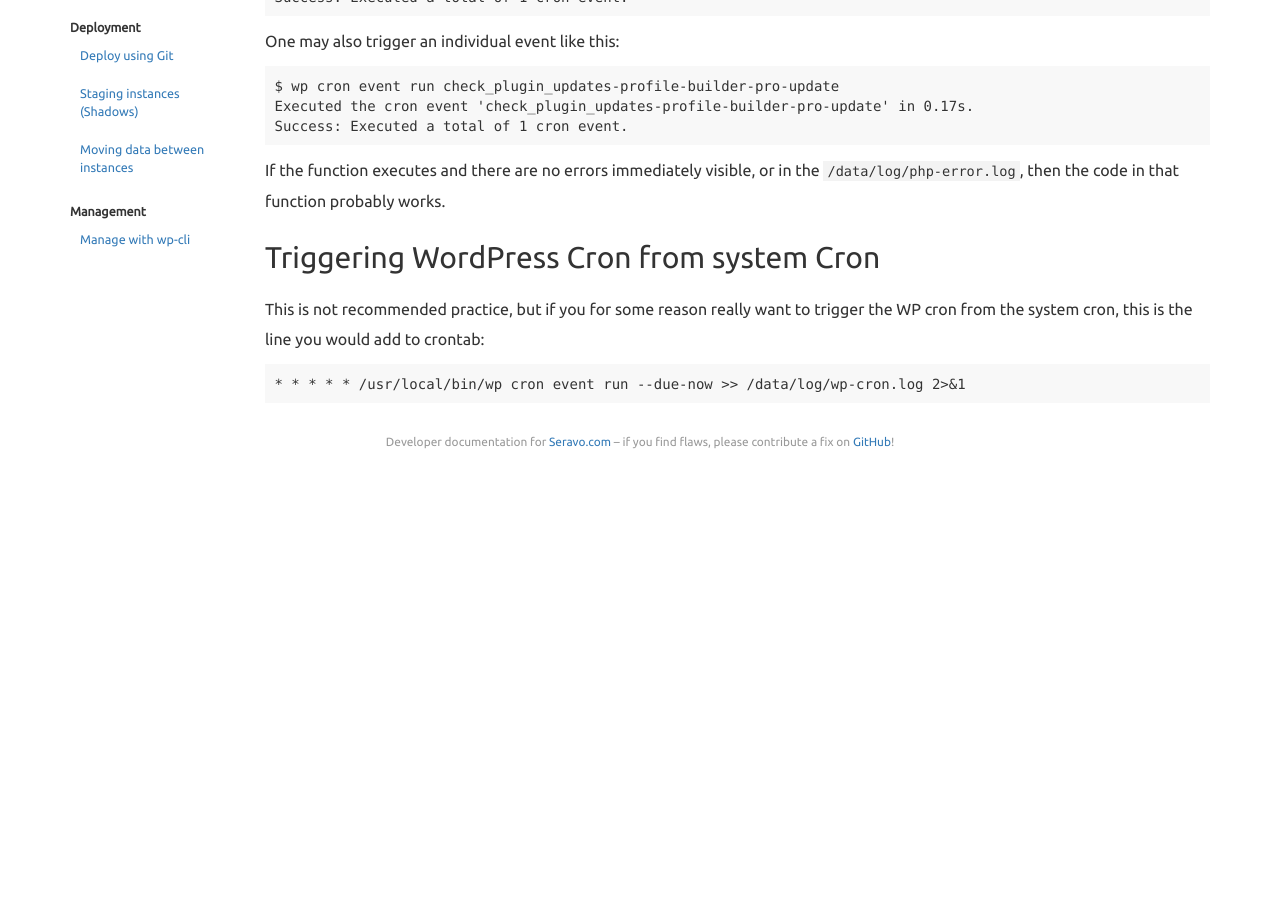
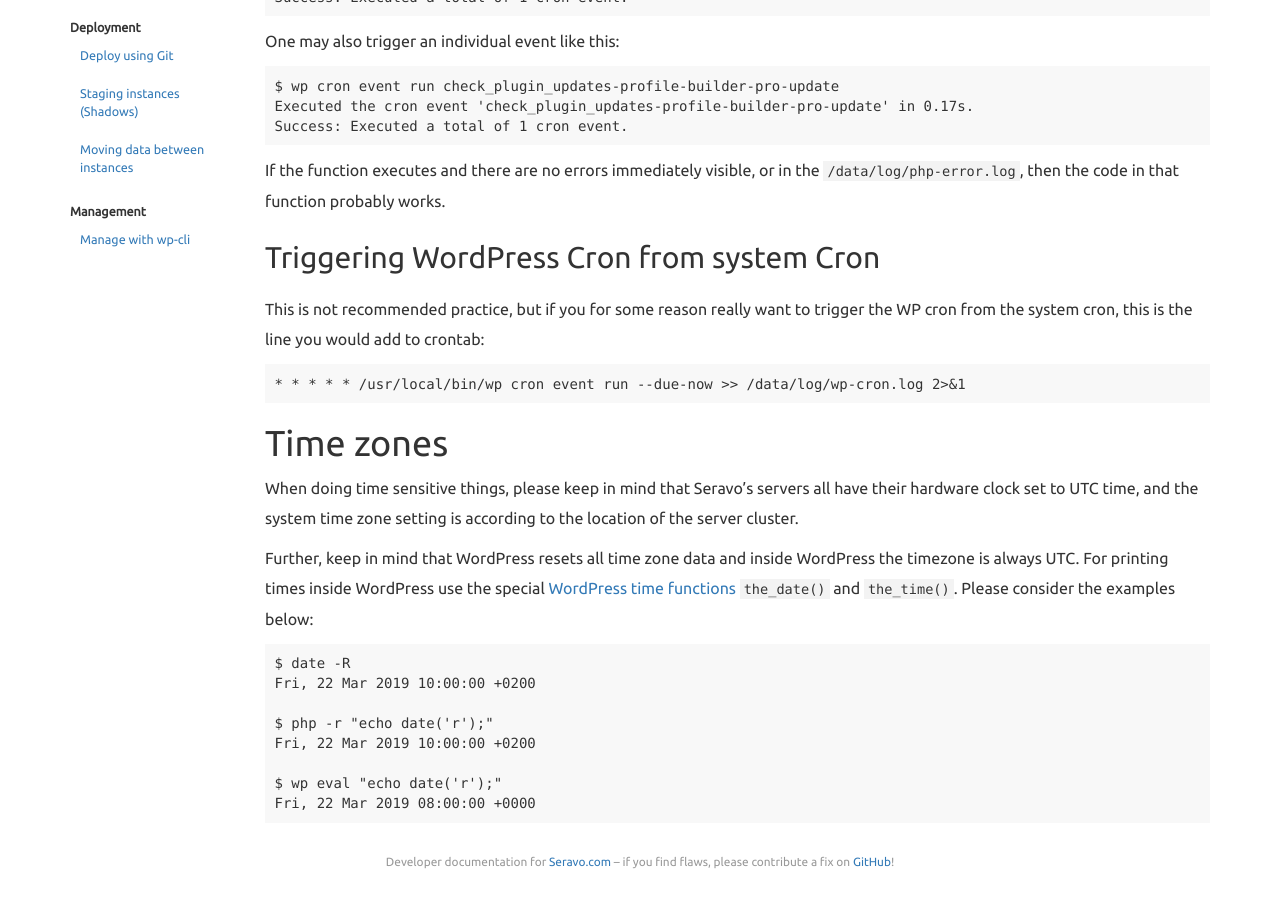
Before and after one commit to Seravo/docs, a Jekyll site: the page built from _posts/2019-03-15-wordpress-cron.md, in a window 1280 px wide and 900 px high, scrolled down 1440 px. Built offline with Jekyll 4.4.1, drawn with Linux system fonts in a browser that asks for light colours; nearby versions of some CDN libraries; before the commit the page ends 1920 px from its top, so only the background shows below that.

Commit message:
Add note on time zones in WordPress

````diff
--- a/_posts/2019-03-15-wordpress-cron.md
+++ b/_posts/2019-03-15-wordpress-cron.md
@@ -72,3 +72,20 @@ This is not recommended practice, but if you for some reason really want to trig
 ```
 * * * * * /usr/local/bin/wp cron event run --due-now >> /data/log/wp-cron.log 2>&1
 ```
+
+# Time zones
+
+When doing time sensitive things, please keep in mind that Seravo's servers all have their hardware clock set to UTC time, and the system time zone setting is according to the location of the server cluster.
+
+Further, keep in mind that WordPress resets all time zone data and inside WordPress the timezone is always UTC. For printing times inside WordPress use the special [WordPress time functions](https://codex.wordpress.org/Formatting_Date_and_Time) `the_date()` and `the_time()`. Please consider the examples below:
+
+```
+$ date -R
+Fri, 22 Mar 2019 10:00:00 +0200
+
+$ php -r "echo date('r');"
+Fri, 22 Mar 2019 10:00:00 +0200
+
+$ wp eval "echo date('r');"
+Fri, 22 Mar 2019 08:00:00 +0000
+```
````
